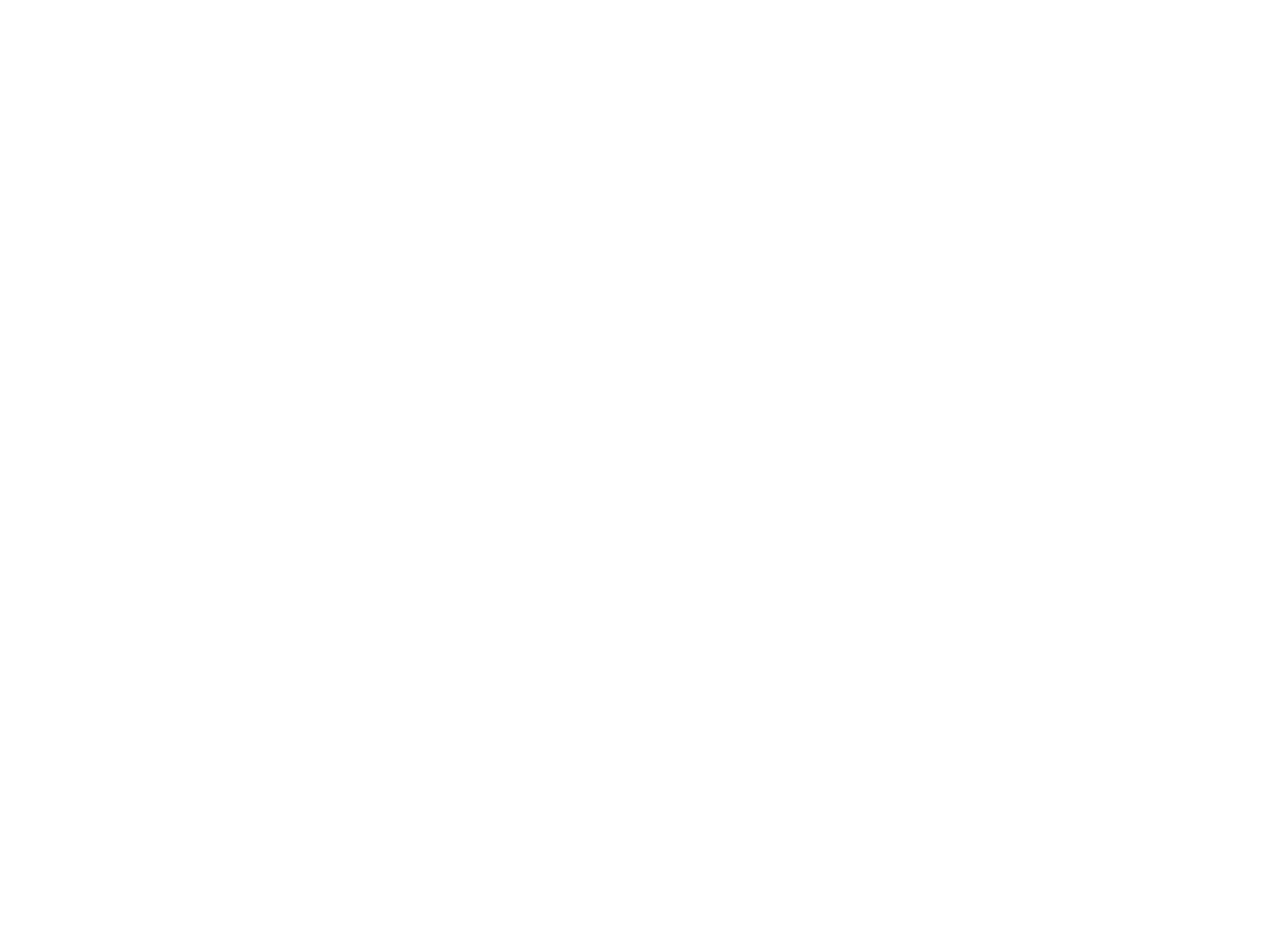
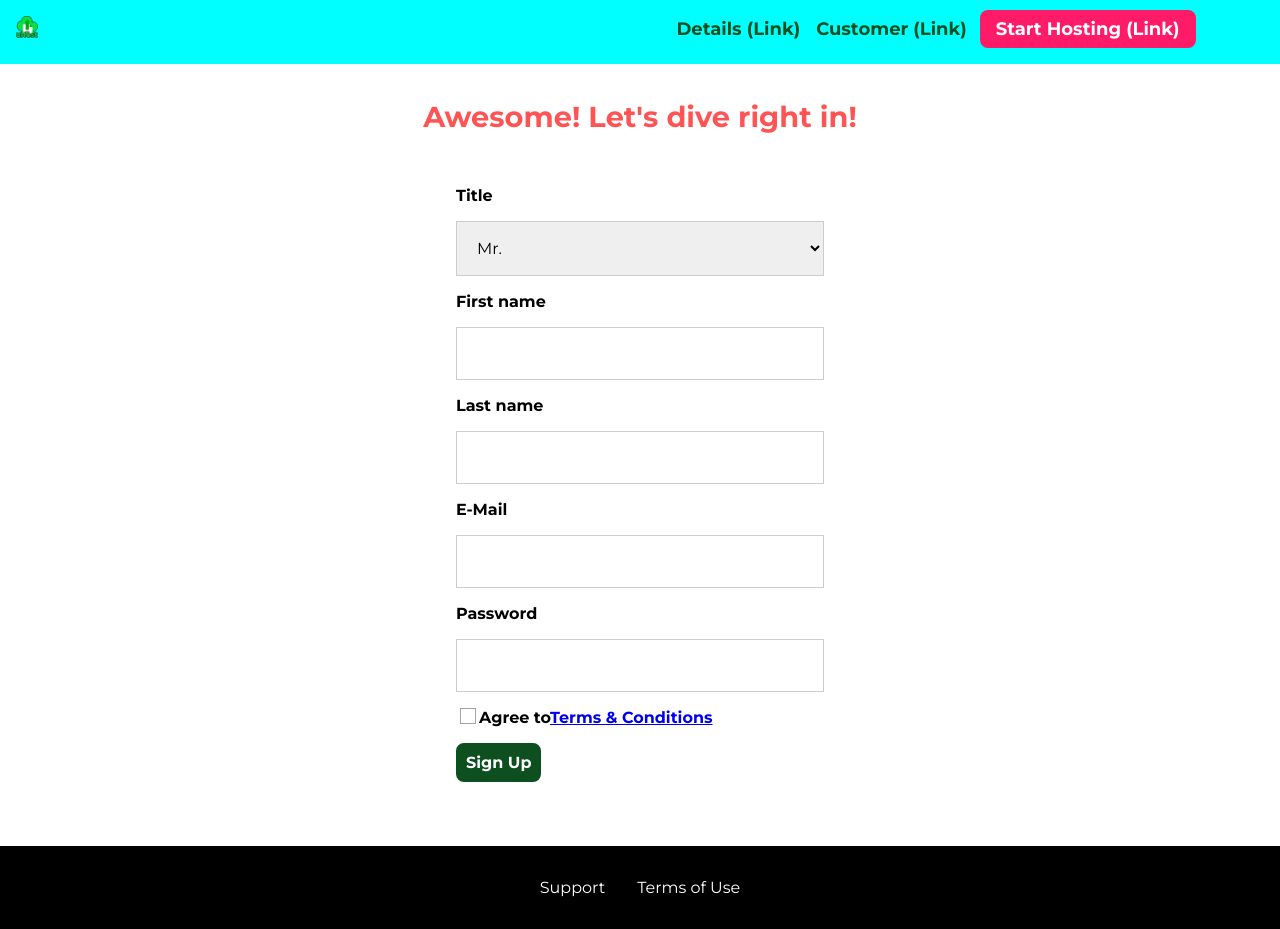
Before and after one commit to sagarrajak/css-basic, a React (Create React App) app: page /start-hosting in a window 1280 px wide. Before the commit this address had no page. Before the commit the page ends 800 px from the top, so only its background shows below. Built offline with nearby package versions, Linux system fonts and the light colour scheme.

Commit message:
added form element

```diff
--- a/src/App.tsx
+++ b/src/App.tsx
@@ -4,6 +4,7 @@ import Customer from './modules/customer/Customer';
 import Details from './modules/details/Details';
 import Layout from './modules/Layout/Layout';
 import Plans from './modules/plans/Plans';
+import { StartHosting } from './starthosting/StartHosting';
 
 function App() {
   const hideButtons  = () => {
@@ -33,6 +34,7 @@ function App() {
           <Route index element={<Plans />}></Route>
           <Route path='details' element={<Details />}></Route>
           <Route path='customer' element={<Customer />}></Route>
+          <Route path='start-hosting' element={<StartHosting />}></Route>
         </Route>
       </Routes>
     </>
--- a/src/index.css
+++ b/src/index.css
@@ -38,5 +38,32 @@ code {
 #content {
   min-height: calc(100vh - 4rem - 8rem);
   margin-top: 4rem;
-  padding-top: 2.5rem;
 }
+
+.button {
+  background-color: #0e4f1f;
+  color: white;
+  font: inherit;
+  border: 2px solid #0e4f1f;
+  padding: 0.5rem;
+  border-radius: 0.5rem;
+  font-weight: bold;
+  cursor: pointer;
+}
+
+.button:hover,
+.button:active {
+  background-color: white;
+  color: #0e4f1f;
+}
+
+.button:focus {
+  outline: none;
+}
+
+.button[disabled] {
+  cursor: not-allowed;
+  border: #a1a1a1;
+  background: #ccc;
+  color: #a1a1a1;
+}
--- a/src/modules/header/header.tsx
+++ b/src/modules/header/header.tsx
@@ -45,7 +45,7 @@ function Header() {
                             <Link to="/customer">Customer</Link>
                         </li>
                         <li className='main-nav__item main-nav__item--cta'>
-                            <a href="start-hosting/index.html">Start Hosting</a>
+                                <Link to="/start-hosting">Start Hosting</Link>
                         </li>
                     </ul>
                 </nav>
@@ -59,7 +59,7 @@ function Header() {
                         <Link to="/customer">Customers</Link>
                     </li>
                     <li className="mobile-nav__item mobile-nav__item--cta">
-                        <a href="start-hosting/index.html">Start Hosting</a>
+                        <Link to="/start-hosting">Start Hosting</Link>
                     </li>
                 </ul>
             </nav>
--- a/src/modules/plans/Plans.css
+++ b/src/modules/plans/Plans.css
@@ -78,26 +78,6 @@
   margin: 0.5rem 0;
 }
 
-.button {
-  background-color: #0e4f1f;
-  color: white;
-  font: inherit;
-  border: 2px solid #0e4f1f;
-  padding: 0.5rem;
-  border-radius: 0.5rem;
-  font-weight: bold;
-  cursor: pointer;
-}
-
-.button:hover,
-.button:active {
-  background-color: white;
-  color: #0e4f1f;
-}
-
-.button:focus {
-  outline: none;
-}
 
 .plan__list {
   /* width: 80%; */
--- /dev/null
+++ b/src/starthosting/StartHosting.css
@@ -0,0 +1,82 @@
+.signup-page {
+  padding-top: 1rem;
+}
+
+.signup-title {
+  text-align: center;
+  font-size: 1.8rem;
+  color: #ff5454;
+}
+
+.signup-form {
+  padding: 1rem;
+}
+
+.signup-form > label {
+  font-weight: bold;
+}
+
+.signup-form > label,
+input,
+select {
+  display: block;
+  width: 100%;
+  margin-top: 1rem;
+}
+
+.signup-form > input[type="checkbox"],
+.signup-form > input[type="checkbox"] + label {
+  display: inline-block;
+  width: auto;
+  vertical-align: middle;
+}
+
+.signup-form > input[type="checkbox"] {
+  border: 1px solid #a7a5a5;
+  background: white;
+  height: 1rem;
+  width: 1rem;
+  -webkit-appearance: none;
+  -moz-appearance: none;
+  appearance: none;
+}
+
+.signup-form > input[type="checkbox"]:checked {
+  background: #2ddf5c;
+  border: #0e4f1f;
+}
+
+.signup-form > button[type="submit"] {
+  display: block;
+  margin-top: 1rem;
+}
+
+.signup-form input:not([type="checkbox"]),
+.signup-form select {
+  border: 1px solid #ccc;
+  padding: 1rem;
+  font: inherit;
+}
+
+.signup-form input:not([type="checkbox"]):focus-visible,
+.signup-form input:not([type="checkbox"]):focus,
+.signup-form select:focus-visible,
+.signup-form select:focus {
+  outline: none;
+  background-color: #d8f3df;
+  border-color: #2ddf5c;
+}
+
+.signup-form input.invalid,
+.signup-form select.invalid,
+.signup-form :invalid{
+  border-color: red !important;
+  background: #faacac !important;
+}
+
+@media (min-width: 40rem) {
+  .signup-form {
+    margin: auto;
+    width: 25rem;
+  }
+}
--- /dev/null
+++ b/src/starthosting/StartHosting.tsx
@@ -0,0 +1,30 @@
+import React from 'react'
+import './StartHosting.css';
+
+export const StartHosting = () => {
+    return (
+        <main className="signup-page">
+        <h1 className="signup-title">Awesome! Let's dive right in!</h1>
+        <form action="index.html" className="signup-form">
+            <label htmlFor="title">Title</label>
+            <select id="title">
+                <option value="mr">Mr.</option>
+                <option value="ms">Ms.</option>
+            </select>
+            <label htmlFor="first-name">First name</label>
+            <input type="text" id="first-name" />
+            <label htmlFor="last-name">Last name</label>
+            <input type="text" id="last-name"/>
+            <label htmlFor="email">E-Mail</label>
+            <input type="email" id="email"/>
+            <label htmlFor="password">Password</label>
+            <input type="password" id="password"/>
+            <input type="checkbox" id="agree-terms"/>
+            <label htmlFor="agree-terms">Agree to
+                <a href="#">Terms &amp; Conditions</a>
+            </label>
+            <button type="submit" className="button">Sign Up</button>
+        </form>
+    </main>
+    )
+}
```
